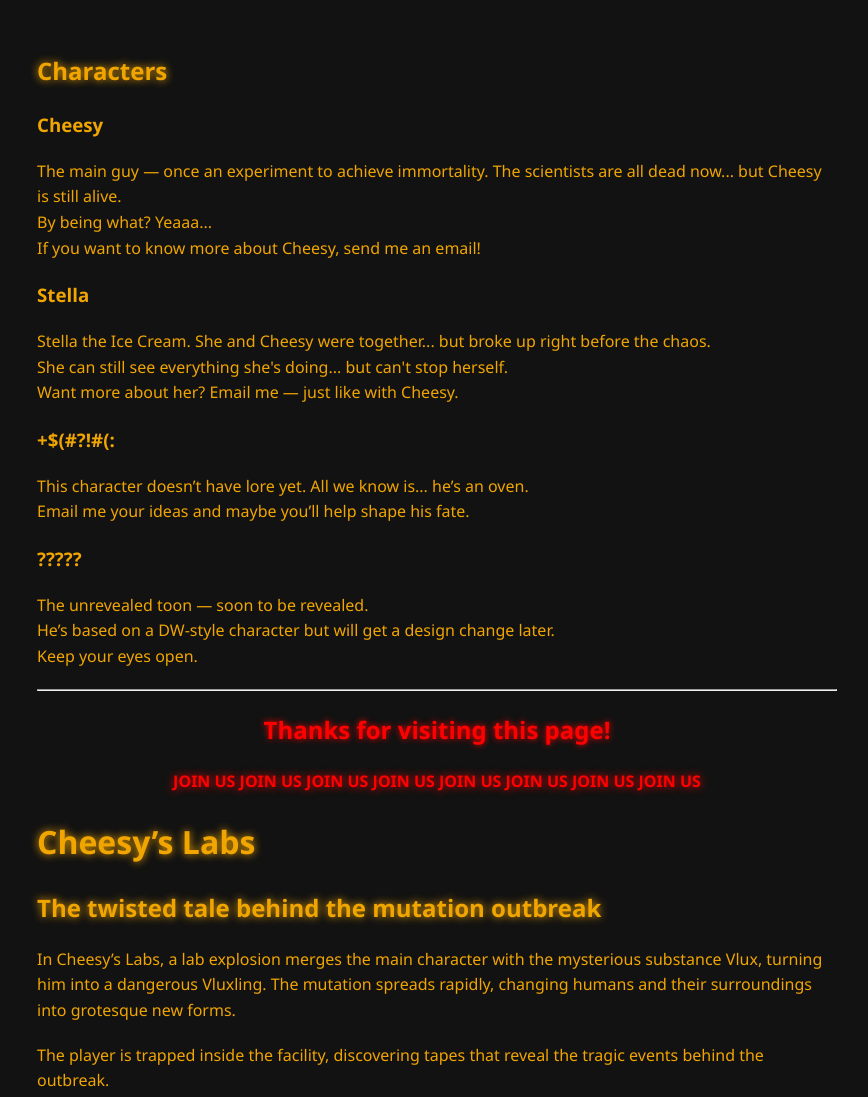
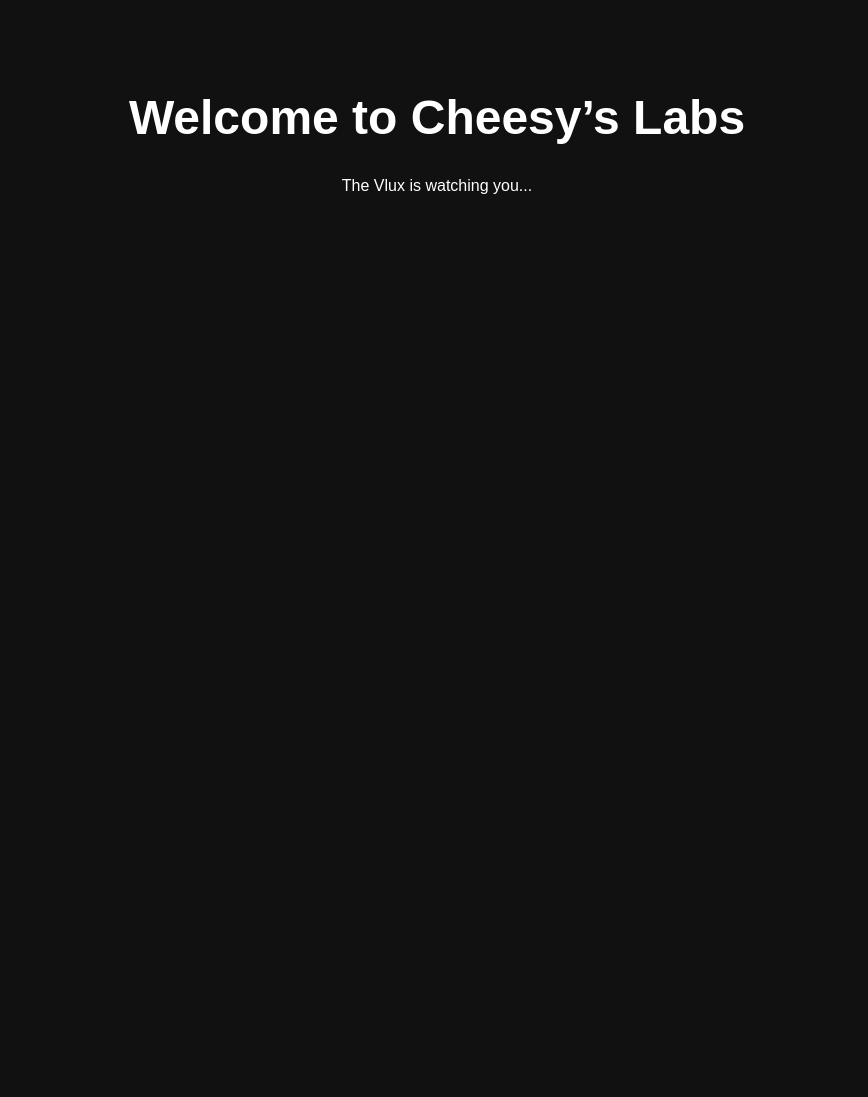
Before and after one commit to levor4/cheesyslabs, a plain HTML site: page index.html in a window 1280 px wide. Shown: the top 1097 px of the page, without its empty margins (203-1071 px from the left). After the commit the page ends 800 px from the top, so only its background shows below. Drawn offline with Linux system fonts and the light colour scheme.

Commit message:
index.html
cheesys labs

```diff
--- a/index.html
+++ b/index.html
@@ -1,76 +1,23 @@
 <!DOCTYPE html>
-<html lang="en">
+<html>
   <head>
-  <meta charset="UTF-8" />
-  <title>Cheesy’s Labs Lore</title>
+    <meta charset="UTF-8">
+    <title>Cheesy's Labs</title>
     <style>
       body {
-      background: #121212; /* very dark gray */
-      color: #f0a500; /* warm orange/yellow */
-      font-family: 'Segoe UI', Tahoma, Geneva, Verdana, sans-serif;
-      padding: 2rem;
-      max-width: 800px;
-      margin: auto;
-      line-height: 1.6;
-      user-select: none;
+        background-color: #111;
+        color: #fff;
+        font-family: sans-serif;
+        text-align: center;
+        padding: 50px;
       }
-    h1, h2 {
-      text-shadow: 0 0 8px #f0a500;
-    }
-    p {
-      margin-bottom: 1.2rem;
-    }
-    a {
-      color: #f0a500;
-      text-decoration: none;
-    }
-    a:hover {
-      text-decoration: underline;
+      h1 {
+        font-size: 3em;
       }
     </style>
   </head>
-<h2>Characters</h2>
-
-<h3>Cheesy</h3>
-<p>
-  The main guy — once an experiment to achieve immortality. The scientists are all dead now... but Cheesy is still alive. <br>
-  By being what? Yeaaa...<br>
-  If you want to know more about Cheesy, <a href="mailto:youremail@example.com">send me an email</a>!
-</p>
-
-<h3>Stella</h3>
-<p>
-  Stella the Ice Cream. She and Cheesy were together... but broke up right before the chaos.<br>
-  She can still see everything she's doing... but can't stop herself.<br>
-  Want more about her? <a href="mailto:youremail@example.com">Email me</a> — just like with Cheesy.
-</p>
-
-<h3>+$(#?!#(:</h3>
-<p>
-  This character doesn’t have lore yet. All we know is... he’s an oven.<br>
-  <a href="mailto:youremail@example.com">Email me your ideas</a> and maybe you’ll help shape his fate.
-</p>
-
-<h3>?????</h3>
-<p>
-  The unrevealed toon — soon to be revealed.<br>
-  He’s based on a DW-style character but will get a design change later.<br>
-  Keep your eyes open.
-</p>
-
-<hr>
-
-<h2 style="text-align:center; color:#f00; text-shadow: 0 0 6px red;">Thanks for visiting this page!</h2>
-<p style="text-align:center; font-weight: bold; color: #f00; text-shadow: 0 0 8px red;">
-  JOIN US JOIN US JOIN US JOIN US JOIN US JOIN US JOIN US JOIN US
-</p>
   <body>
-  <h1>Cheesy’s Labs</h1>
-  <h2>The twisted tale behind the mutation outbreak</h2>
-  <p>In Cheesy’s Labs, a lab explosion merges the main character with the mysterious substance Vlux, turning him into a dangerous Vluxling. The mutation spreads rapidly, changing humans and their surroundings into grotesque new forms.</p>
-  <p>The player is trapped inside the facility, discovering tapes that reveal the tragic events behind the outbreak.</p>
-  <footer>
-    <p>Follow us on <a href="#">Twitter</a> | Contact: <a href="mailto:Levente21219@gmail.com">Levente21219@gmail.com</a></p>
-  </footer>
+    <h1>Welcome to Cheesy’s Labs</h1>
+    <p>The Vlux is watching you...</p>
   </body>
 </html>
```
Lines whose indentation alone changed are shown as unchanged.
